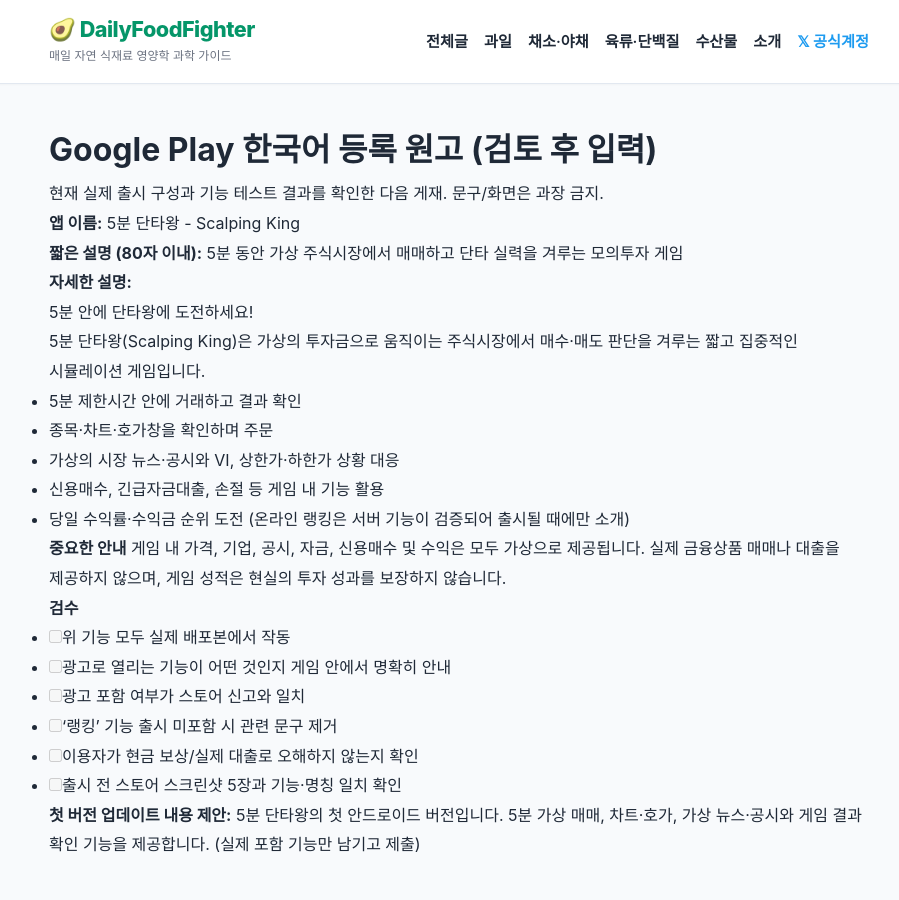
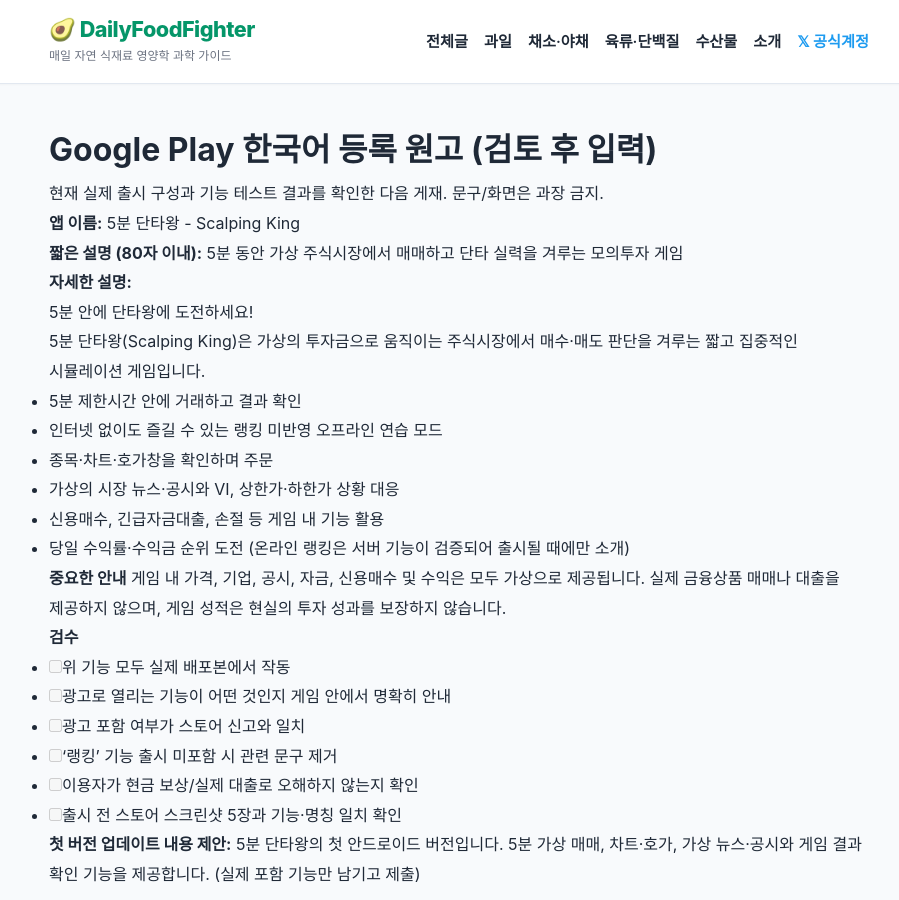
Before and after one commit to heewon-yu/dailyfoodfighter, a Jekyll site: the page built from scalping-king-android/PLAY_STORE_COPY_KO.md, in a window 1280 px wide and 900 px high. Shown: the whole window, without its empty margins (181-1080 px from the left). Built offline with Jekyll 4.4.1, drawn with Linux system fonts in a browser that asks for light colours; our own code applies the rules of GitHub Pages for plain Markdown files.

```diff
--- a/scalping-king-android/PLAY_STORE_COPY_KO.md
+++ b/scalping-king-android/PLAY_STORE_COPY_KO.md
@@ -13,6 +13,7 @@
 5분 단타왕(Scalping King)은 가상의 투자금으로 움직이는 주식시장에서 매수·매도 판단을 겨루는 짧고 집중적인 시뮬레이션 게임입니다.
 
 - 5분 제한시간 안에 거래하고 결과 확인
+- 인터넷 없이도 즐길 수 있는 랭킹 미반영 오프라인 연습 모드
 - 종목·차트·호가창을 확인하며 주문
 - 가상의 시장 뉴스·공시와 VI, 상한가·하한가 상황 대응
 - 신용매수, 긴급자금대출, 손절 등 게임 내 기능 활용
```
